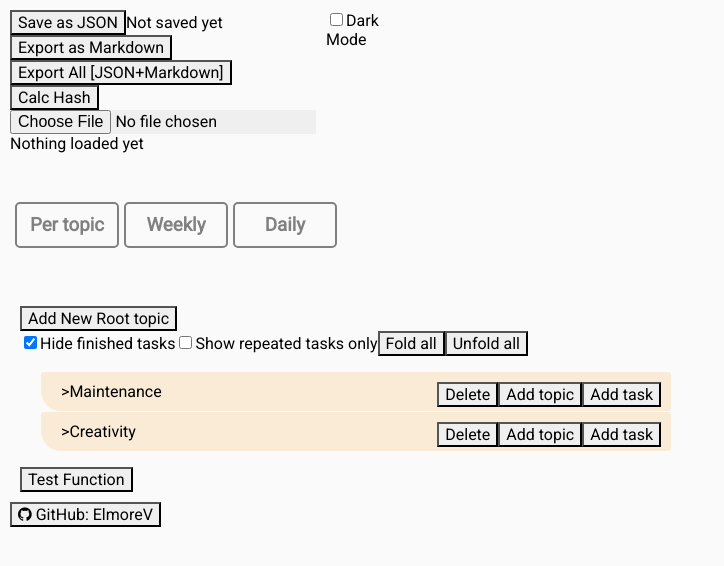
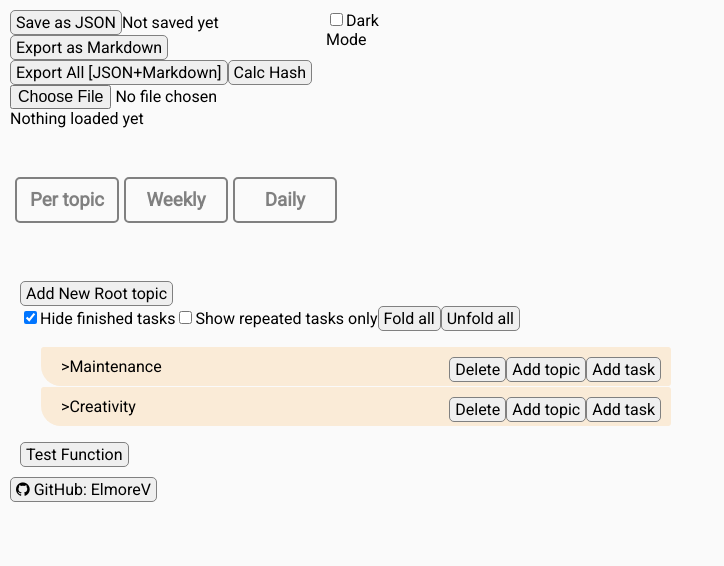
Before and after one commit to ElmoreV/TaskPlanner_javareact, a React (Create React App) app: page / in a window 1280 px wide. Shown: the top 566 px of the page, without its empty margins (0-724 px from the left). Built offline with nearby package versions, Linux system fonts and the light colour scheme.

Commit message:
Fix button styling for dark mode and with user feedback

```diff
--- a/src/index.css
+++ b/src/index.css
@@ -37,6 +37,9 @@ body {
   --color-background: #1f2023;
   --color-primary: #efefef;
   --color-secondary: #3b3f46;
+  --color-secondary-hover: #555555;
+  --color-secondary-active: #777777;
+
   --color-topic: rgb(90, 66, 36);
   --color-task-unfinished1: rgb(124, 149, 63);
   --color-task-unfinished2: rgb(55, 113, 113);
@@ -62,6 +65,9 @@ body {
   --color-background: #fafafa;
   --color-primary: #000000;
   --color-secondary: #efefef;
+  --color-secondary-hover: #dddddd;
+  --color-secondary-active: #bbbbbb;
+
   --color-topic: antiquewhite;
   --color-task-unfinished1: rgb(168, 249, 168);
   --color-task-unfinished2: rgb(131, 255, 255);
@@ -109,16 +115,32 @@ body {
   grid-row: 3/5;
 }
 
-button,
 input {
+  font: inherit;
+}
+
+button {
   background-color: var(--color-secondary);
-  /* Green */
   color: var(--color-primary);
+  border: solid 1px grey;
+  border-radius: 5px;
+  padding: 2px 5px;
+  /* border: none; */
   /* padding: 15px 32px; */
-  text-align: center;
-  text-decoration: none;
-  display: inline-block;
+  /* text-align: center; */
+  /* text-decoration: none; */
+  /* display: inline-block; */
   font: inherit;
+}
+
+button:hover {
+  background-color: var(--color-secondary-hover);
+  /* border: 5px; */
+}
+
+button:active {
+  background-color: var(--color-secondary-active);
+  /* border: 5px; */
 }
 
 ul {
```
